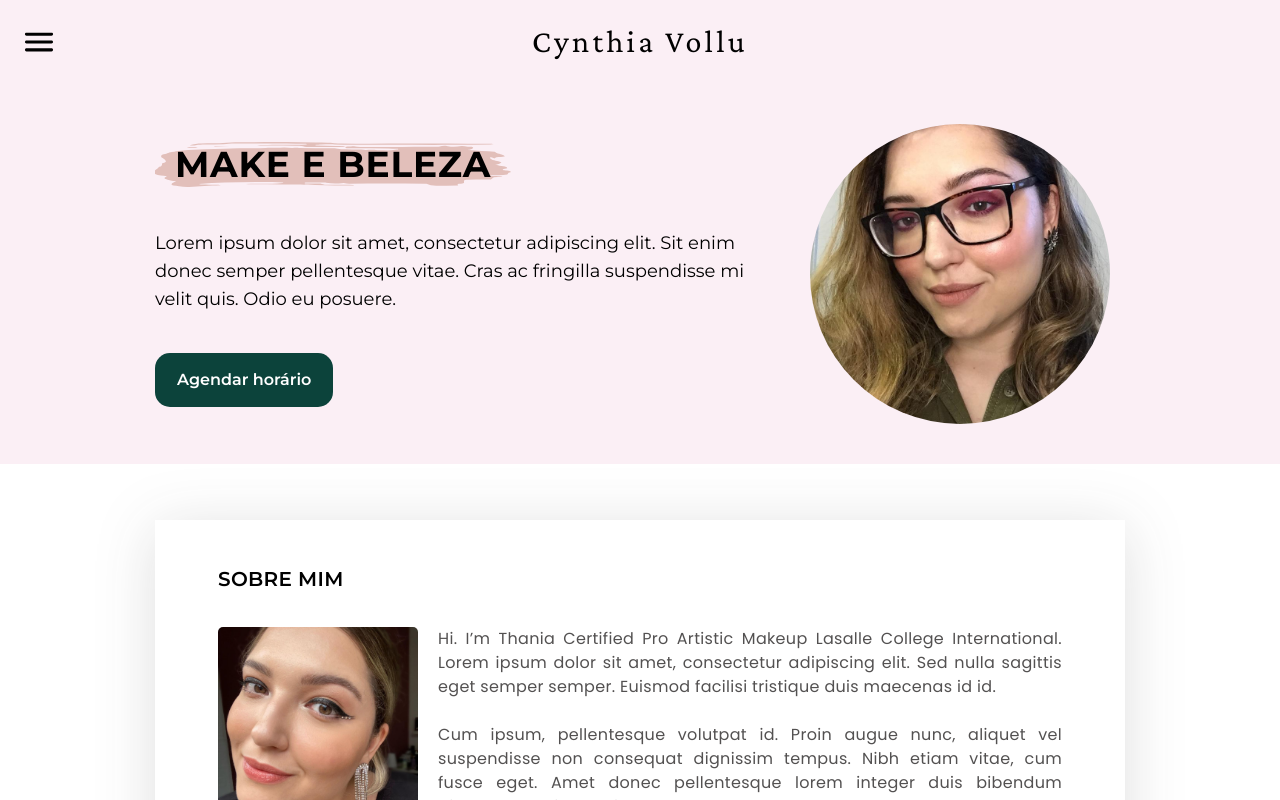
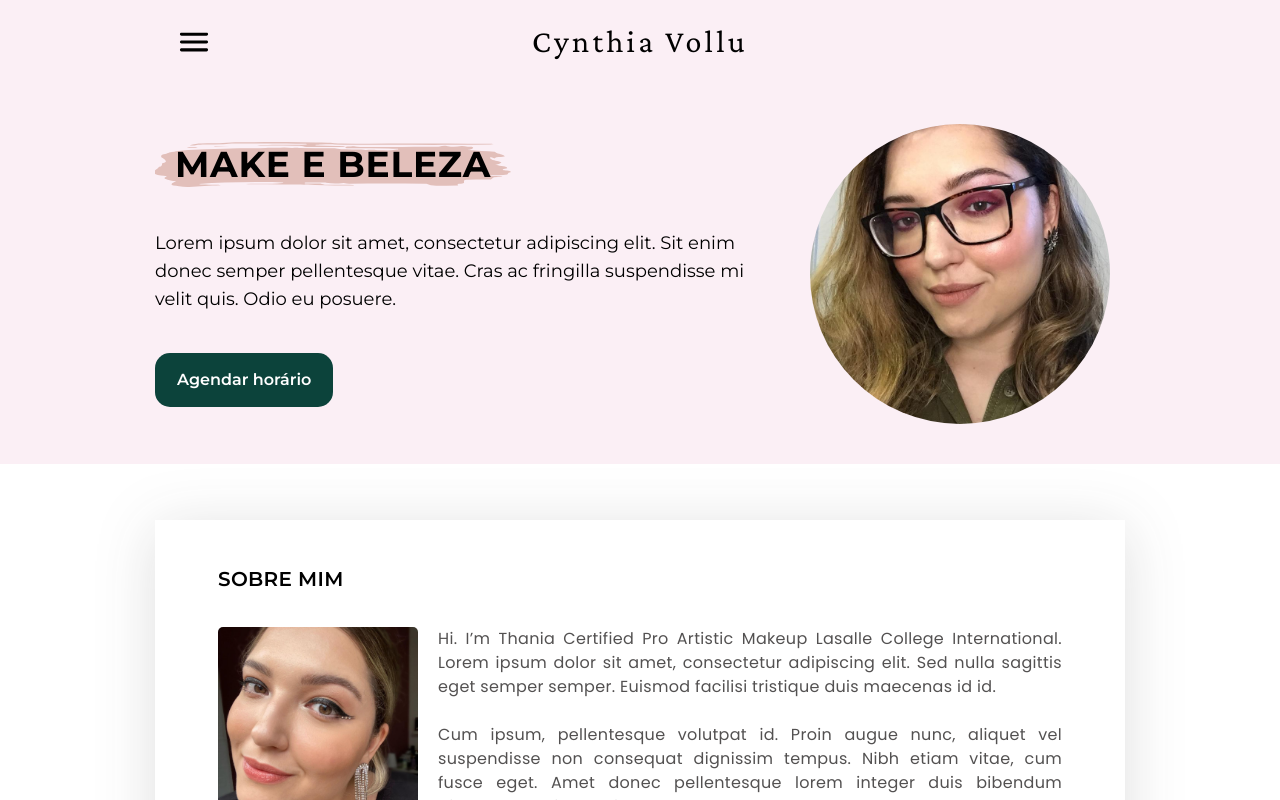
Before and after one commit to anavollu/site-cynthia, a SvelteKit app: page / in a window 1280 px wide. Shown: the top 800 px of the page. Built offline with nearby package versions, Linux system fonts and the light colour scheme.

Commit message:
fix: logo and menu icon for small devices

```diff
--- a/src/routes/+page.svelte
+++ b/src/routes/+page.svelte
@@ -22,14 +22,17 @@
 </script>
 
 <main class="font-montserrat">
-	<div
-		id="header"
-		class="sticky top-0 z-10 grid grid-cols-[30px_1fr_30px] items-center bg-pink-7 px-6 py-5"
-	>
-		<Menu {sections} />
-		<p class="text-center font-crimsonpro text-[32px] leading-[43.65px] tracking-wider">
-			{header.title}
-		</p>
+	<div id="header" class="sticky top-0 z-10 bg-pink-7">
+		<div
+			class="m-auto grid grid-cols-[30px_1fr_30px] items-center whitespace-nowrap px-6 py-5 md:max-w-[970px] xl:max-w-[1170px]"
+		>
+			<Menu {sections} />
+			<p
+				class="text-center font-crimsonpro text-[28px] leading-[43.65px] tracking-wider sm:text-[32px]"
+			>
+				{header.title}
+			</p>
+		</div>
 	</div>
 	<section id="home" class="bg-pink-7 px-6 py-10">
 		<div
--- a/src/routes/menu.svelte
+++ b/src/routes/menu.svelte
@@ -14,6 +14,6 @@
 		menuOpen = !menuOpen;
 	}}
 >
-	<img class="left-[27px] h-[30px] w-[30px]" src={menuIcon} alt="Ícone de menu" />
+	<img class="left-[27px] h-5 w-5 sm:h-[30px] sm:w-[30px]" src={menuIcon} alt="Ícone de menu" />
 </button>
 <MenuItems {sections} bind:menuOpen />
--- a/tailwind.config.js
+++ b/tailwind.config.js
@@ -3,6 +3,7 @@ module.exports = {
 	content: ['./src/**/*.{html,js,svelte,ts}'],
 	theme: {
 		screens: {
+			sm: '375px',
 			md: '768px',
 			lg: '976px',
 			xl: '1440px'
```
